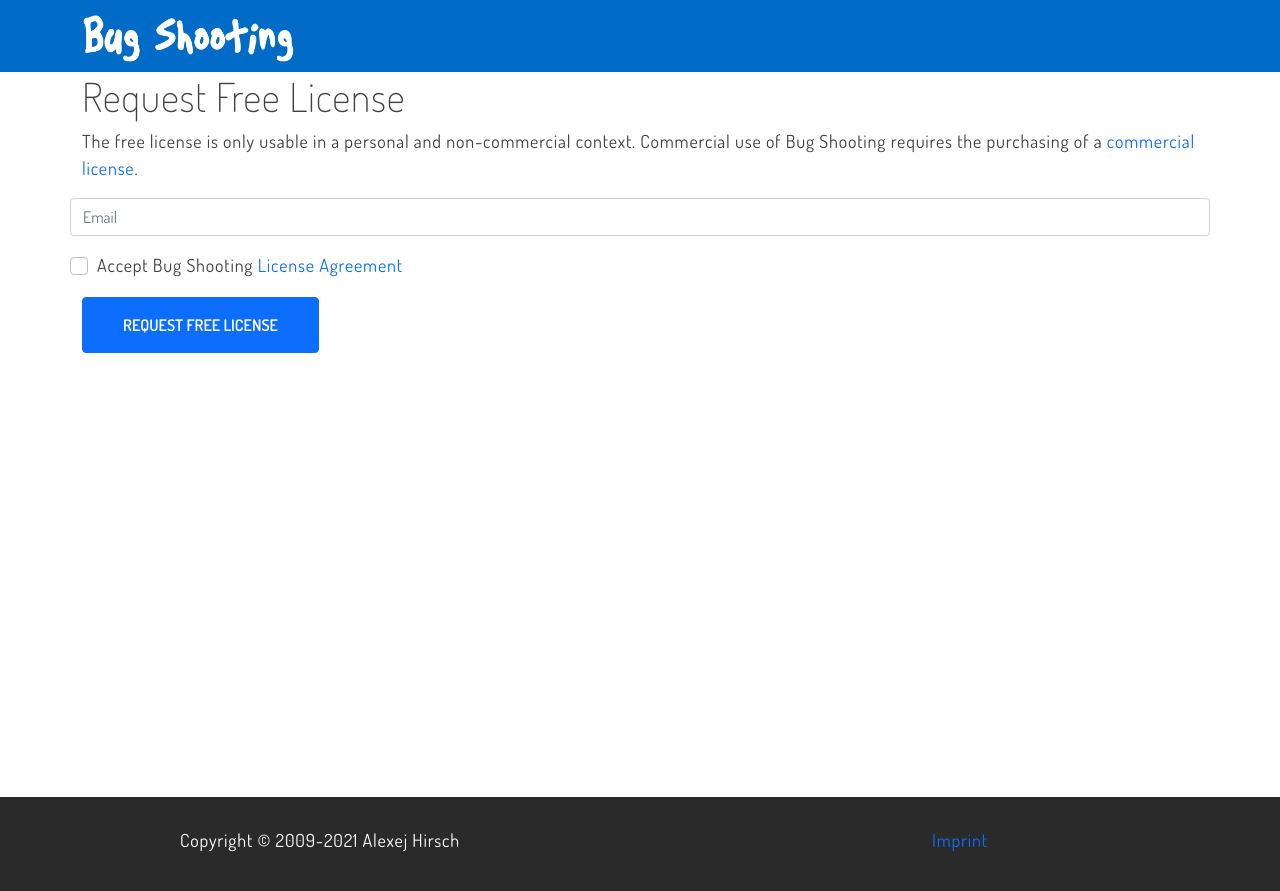
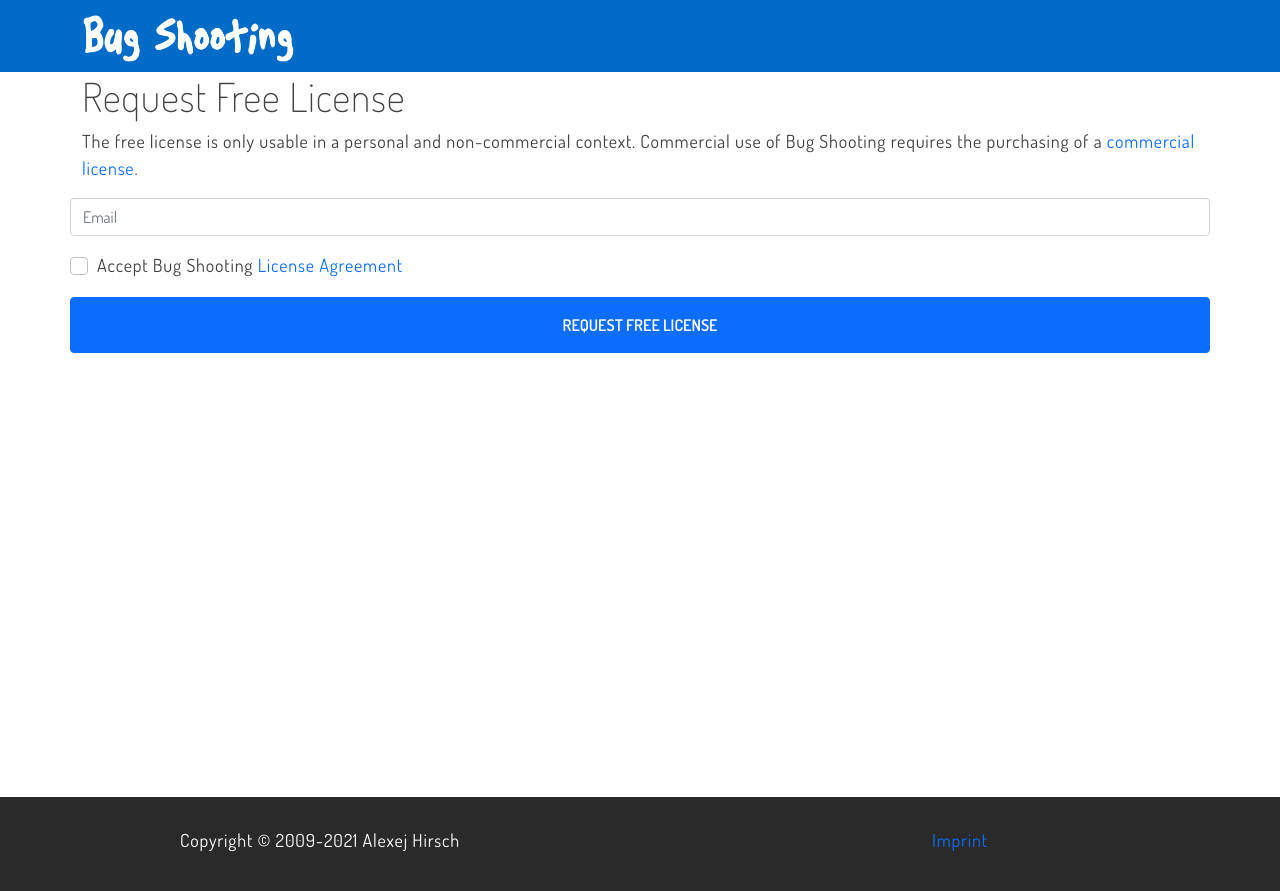
Before and after one commit to BugShooting/BugShooting.Homepage, a Jekyll site: the page built from free.md, in a window 1280 px wide. Shown: the top 891 px of the page. Built offline with Jekyll 4.4.1, drawn with Linux system fonts in a browser that asks for light colours; our own code applies the rules of GitHub Pages for plain Markdown files.

Commit message:
Update free.md

```diff
--- a/free.md
+++ b/free.md
@@ -20,5 +20,7 @@
   <input type="hidden" name="language" value="en-US">
   <input type="hidden" name="successurl" value="{{ site.url }}{{ site.baseurl }}/freesuccess">
   <input type="hidden" name="failurl" value="{{ site.url }}{{ site.baseurl }}/free">
-  <button class="btn btn-lg btn-primary btn-block" type="submit">Request Free License</button>
+  <div class="row mb-3">
+    <button class="btn btn-lg btn-primary btn-block" type="submit">Request Free License</button>
+  </div>
 </form>
```
